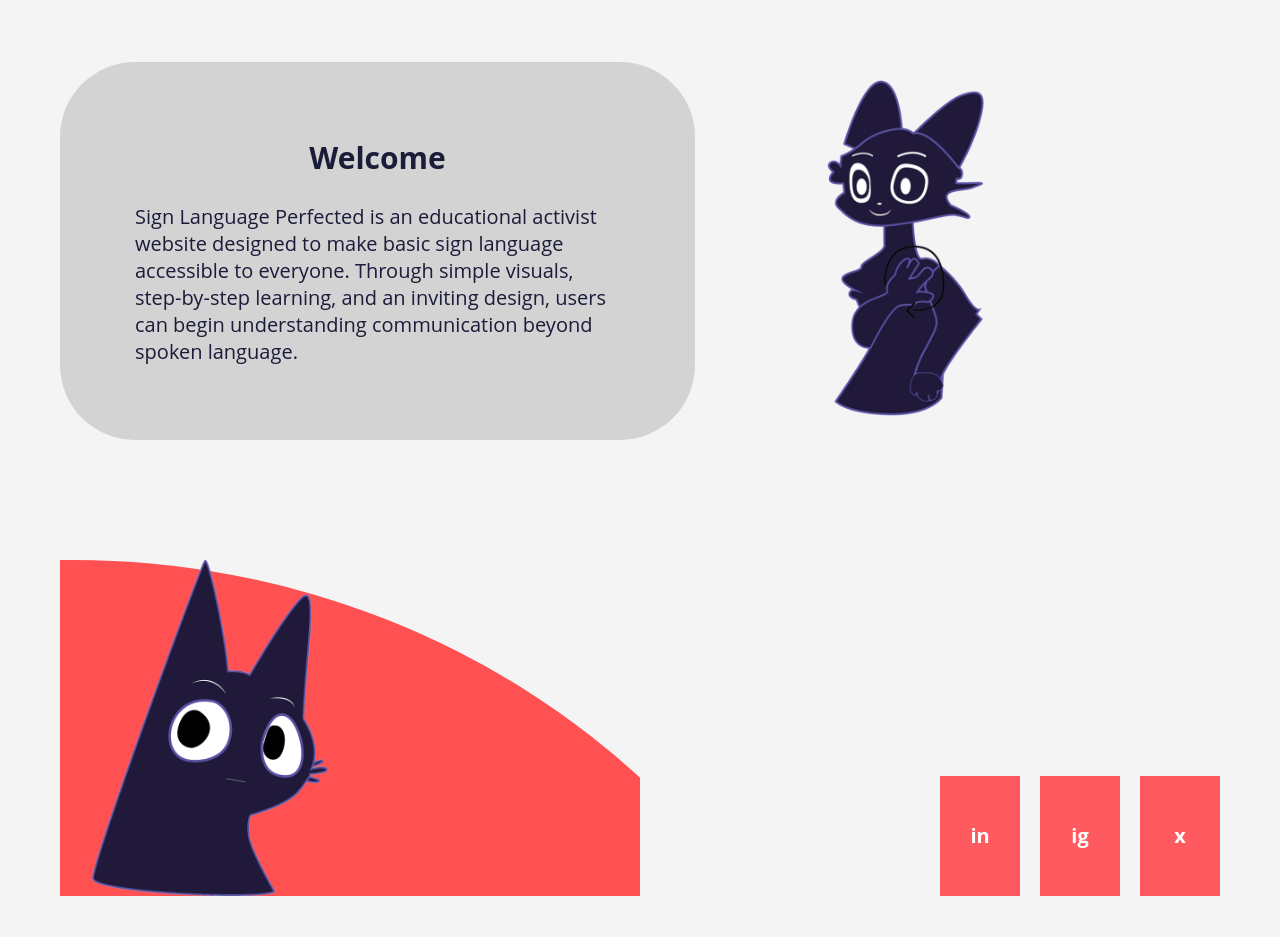
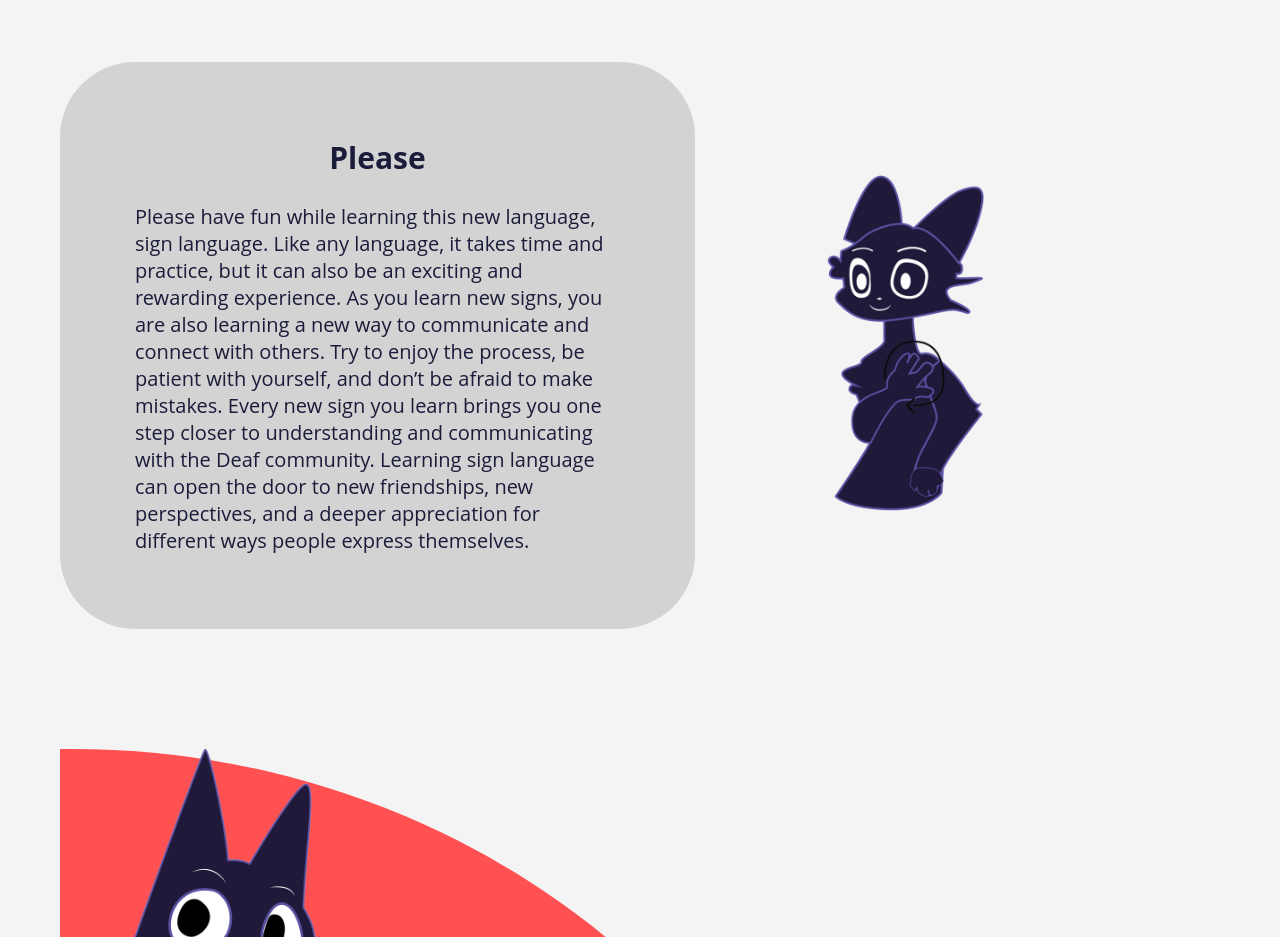
Before and after one commit to lefatcatz/DART-349-midterm, a plain HTML site: page index.html in a window 1280 px wide. Shown: the part 1260-2197 px from the top of the page. Drawn offline with Linux system fonts and the light colour scheme; a web font is replaced by a local one.

Commit message:
edited text

```diff
--- a/index.html
+++ b/index.html
@@ -68,12 +68,9 @@
 
 <section class="welcome-section">
     <div class="text-box rounded-box">
-        <h2>Welcome</h2>
+        <h2>Please</h2>
         <p>
-            Sign Language Perfected is an educational activist website designed
-            to make basic sign language accessible to everyone. Through simple
-            visuals, step-by-step learning, and an inviting design, users can
-            begin understanding communication beyond spoken language.
+           Please have fun while learning this new language, sign language. Like any language, it takes time and practice, but it can also be an exciting and rewarding experience. As you learn new signs, you are also learning a new way to communicate and connect with others. Try to enjoy the process, be patient with yourself, and don’t be afraid to make mistakes. Every new sign you learn brings you one step closer to understanding and communicating with the Deaf community. Learning sign language can open the door to new friendships, new perspectives, and a deeper appreciation for different ways people express themselves.
         </p>
     </div>
 
```
